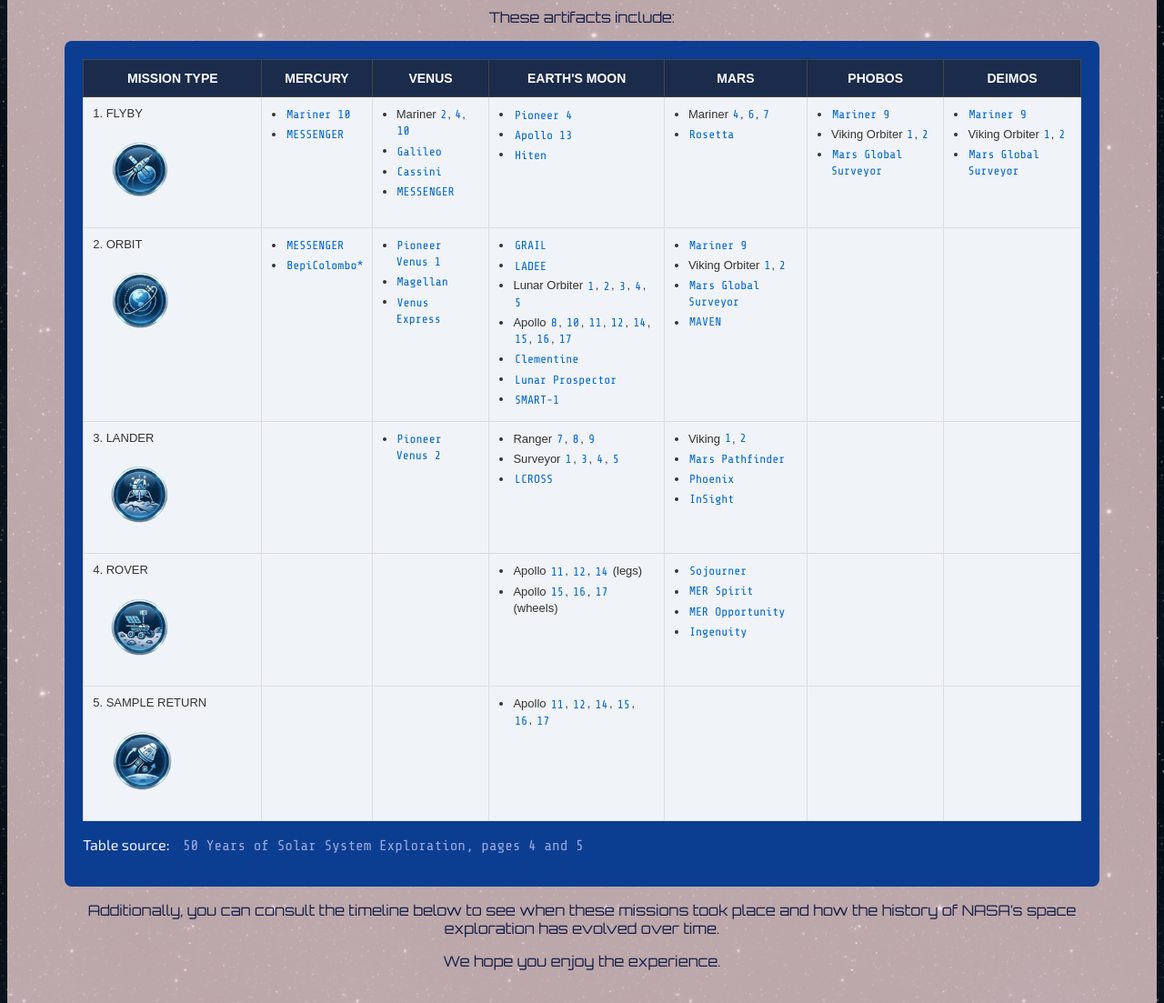
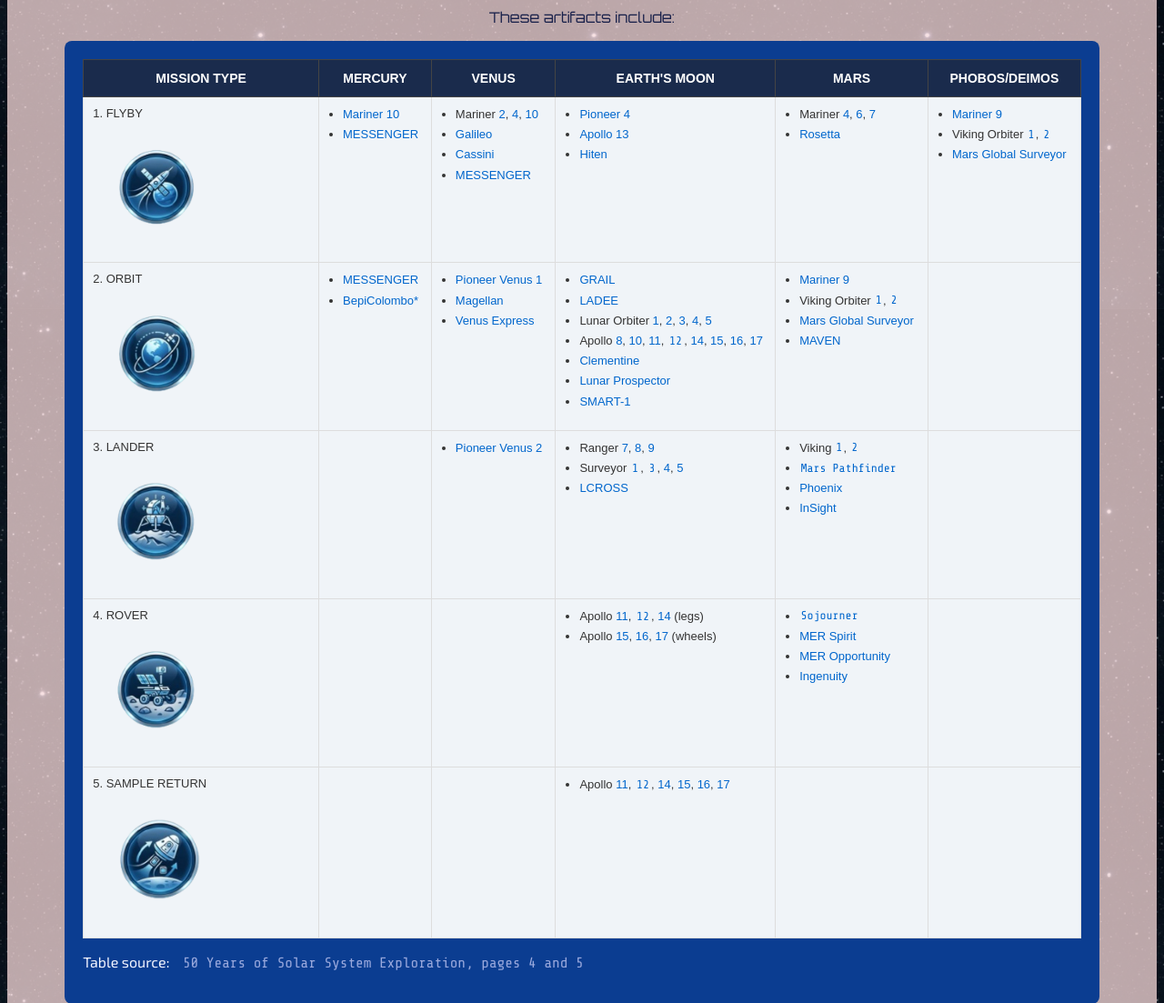
Before and after one commit to Dolle876/PioneerMuseum, a website: page index.html in a window 1280 px wide. Shown: the part 460-1563 px from the top of the page at 91% size. Drawn offline with nearby package versions, Linux system fonts and the light colour scheme; a web font is replaced by a local one.

Commit message:
Update index.html
nueva tabla

```diff
--- a/index.html
+++ b/index.html
@@ -105,11 +105,10 @@
                 <th class="solarsys-th">Venus</th>
                 <th class="solarsys-th">Earth's Moon</th>
                 <th class="solarsys-th">Mars</th>
-                <th class="solarsys-th">Phobos</th>
-                <th class="solarsys-th">Deimos</th>
+                <th class="solarsys-th">Phobos/Deimos</th>
               </tr>
             </thead>
-            <tbody>
+                        <tbody>
               <!-- 1. FLYBY -->
               <tr>
                 <td class="solarsys-td">
@@ -125,82 +124,62 @@
                 <td class="solarsys-td">
                   <ul class="solarsys-list">
                     <li class="solarsys-item">
-                      <a class="solarsys-link" href="#">Mariner 10</a>
+                      <span class="solarsys-link solarsys-link--inactive" title="Historia en preparación">Mariner 10</span>
                     </li>
                     <li class="solarsys-item">
-                      <a class="solarsys-link" href="#">MESSENGER</a>
+                      <span class="solarsys-link solarsys-link--inactive" title="Historia en preparación">MESSENGER</span>
                     </li>
                   </ul>
                 </td>
                 <td class="solarsys-td">
                   <ul class="solarsys-list">
                     <li class="solarsys-item">
-                      Mariner <a class="solarsys-link" href="#">2</a>,
-                      <a class="solarsys-link" href="#">4</a>,
-                      <a class="solarsys-link" href="#">10</a>
+                      Mariner <span class="solarsys-link solarsys-link--inactive" title="Historia en preparación">2</span>, <span class="solarsys-link solarsys-link--inactive" title="Historia en preparación">4</span>, <span class="solarsys-link solarsys-link--inactive" title="Historia en preparación">10</span>
                     </li>
                     <li class="solarsys-item">
-                      <a class="solarsys-link" href="#">Galileo</a>
+                      <span class="solarsys-link solarsys-link--inactive" title="Historia en preparación">Galileo</span>
                     </li>
                     <li class="solarsys-item">
-                      <a class="solarsys-link" href="#">Cassini</a>
+                      <span class="solarsys-link solarsys-link--inactive" title="Historia en preparación">Cassini</span>
                     </li>
                     <li class="solarsys-item">
-                      <a class="solarsys-link" href="#">MESSENGER</a>
+                      <span class="solarsys-link solarsys-link--inactive" title="Historia en preparación">MESSENGER</span>
                     </li>
                   </ul>
                 </td>
                 <td class="solarsys-td">
                   <ul class="solarsys-list">
                     <li class="solarsys-item">
-                      <a class="solarsys-link" href="#">Pioneer 4</a>
+                      <span class="solarsys-link solarsys-link--inactive" title="Historia en preparación">Pioneer 4</span>
                     </li>
                     <li class="solarsys-item">
-                      <a class="solarsys-link" href="#">Apollo 13</a>
+                      <span class="solarsys-link solarsys-link--inactive" title="Historia en preparación">Apollo 13</span>
                     </li>
                     <li class="solarsys-item">
-                      <a class="solarsys-link" href="#">Hiten</a>
+                      <span class="solarsys-link solarsys-link--inactive" title="Historia en preparación">Hiten</span>
                     </li>
                   </ul>
                 </td>
                 <td class="solarsys-td">
                   <ul class="solarsys-list">
                     <li class="solarsys-item">
-                      Mariner <a class="solarsys-link" href="#">4</a>,
-                      <a class="solarsys-link" href="#">6</a>,
-                      <a class="solarsys-link" href="#">7</a>
+                      Mariner <span class="solarsys-link solarsys-link--inactive" title="Historia en preparación">4</span>, <span class="solarsys-link solarsys-link--inactive" title="Historia en preparación">6</span>, <span class="solarsys-link solarsys-link--inactive" title="Historia en preparación">7</span>
                     </li>
                     <li class="solarsys-item">
-                      <a class="solarsys-link" href="#">Rosetta</a>
+                      <span class="solarsys-link solarsys-link--inactive" title="Historia en preparación">Rosetta</span>
                     </li>
                   </ul>
                 </td>
                 <td class="solarsys-td">
                   <ul class="solarsys-list">
                     <li class="solarsys-item">
-                      <a class="solarsys-link" href="#">Mariner 9</a>
+                      <span class="solarsys-link solarsys-link--inactive" title="Historia en preparación">Mariner 9</span>
                     </li>
                     <li class="solarsys-item">
-                      Viking Orbiter <a class="solarsys-link" href="#">1</a>,
-                      <a class="solarsys-link" href="#">2</a>
+                      Viking Orbiter <a class="solarsys-link solarsys-link--active" href="https://dolle876.github.io/MarsPage/#:~:text=The%20Vikings%20Missions">1</a>, <a class="solarsys-link solarsys-link--active" href="https://dolle876.github.io/MarsPage/#:~:text=The%20Vikings%20Missions">2</a>
                     </li>
                     <li class="solarsys-item">
-                      <a class="solarsys-link" href="#">Mars Global Surveyor</a>
-                    </li>
-                    </li>
-                  </ul>
-                </td>
-                <td class="solarsys-td">
-                  <ul class="solarsys-list">
-                    <li class="solarsys-item">
-                      <a class="solarsys-link" href="#">Mariner 9</a>
-                    </li>
-                    <li class="solarsys-item">
-                      Viking Orbiter <a class="solarsys-link" href="#">1</a>,
-                      <a class="solarsys-link" href="#">2</a>
-                    </li>
-                    <li class="solarsys-item">
-                      <a class="solarsys-link" href="#">Mars Global Surveyor</a>
+                      <span class="solarsys-link solarsys-link--inactive" title="Historia en preparación">Mars Global Surveyor</span>
                     </li>
                   </ul>
                 </td>
@@ -221,80 +200,67 @@
                 <td class="solarsys-td">
                   <ul class="solarsys-list">
                     <li class="solarsys-item">
-                      <a class="solarsys-link" href="#">MESSENGER</a>
+                      <span class="solarsys-link solarsys-link--inactive" title="Historia en preparación">MESSENGER</span>
                     </li>
                     <li class="solarsys-item">
-                      <a class="solarsys-link" href="#">BepiColombo*</a>
+                      <span class="solarsys-link solarsys-link--inactive" title="Historia en preparación">BepiColombo*</span>
                     </li>
                   </ul>
                 </td>
                 <td class="solarsys-td">
                   <ul class="solarsys-list">
                     <li class="solarsys-item">
-                      <a class="solarsys-link" href="#">Pioneer Venus 1</a>
+                      <span class="solarsys-link solarsys-link--inactive" title="Historia en preparación">Pioneer Venus 1</span>
                     </li>
                     <li class="solarsys-item">
-                      <a class="solarsys-link" href="#">Magellan</a>
+                      <span class="solarsys-link solarsys-link--inactive" title="Historia en preparación">Magellan</span>
                     </li>
                     <li class="solarsys-item">
-                      <a class="solarsys-link" href="#">Venus Express</a>
+                      <span class="solarsys-link solarsys-link--inactive" title="Historia en preparación">Venus Express</span>
                     </li>
                   </ul>
                 </td>
                 <td class="solarsys-td">
                   <ul class="solarsys-list">
                     <li class="solarsys-item">
-                      <a class="solarsys-link" href="#">GRAIL</a>
+                      <span class="solarsys-link solarsys-link--inactive" title="Historia en preparación">GRAIL</span>
                     </li>
                     <li class="solarsys-item">
-                      <a class="solarsys-link" href="#">LADEE</a>
+                      <span class="solarsys-link solarsys-link--inactive" title="Historia en preparación">LADEE</span>
                     </li>
                     <li class="solarsys-item">
-                      Lunar Orbiter <a class="solarsys-link" href="#">1</a>,
-                      <a class="solarsys-link" href="#">2</a>,
-                      <a class="solarsys-link" href="#">3</a>,
-                      <a class="solarsys-link" href="#">4</a>,
-                      <a class="solarsys-link" href="#">5</a>
+                      Lunar Orbiter <span class="solarsys-link solarsys-link--inactive" title="Historia en preparación">1</span>, <span class="solarsys-link solarsys-link--inactive" title="Historia en preparación">2</span>, <span class="solarsys-link solarsys-link--inactive" title="Historia en preparación">3</span>, <span class="solarsys-link solarsys-link--inactive" title="Historia en preparación">4</span>, <span class="solarsys-link solarsys-link--inactive" title="Historia en preparación">5</span>
                     </li>
                     <li class="solarsys-item">
-                      Apollo <a class="solarsys-link" href="#">8</a>,
-                      <a class="solarsys-link" href="#">10</a>,
-                      <a class="solarsys-link" href="#">11</a>,
-                      <a class="solarsys-link" href="#">12</a>,
-                      <a class="solarsys-link" href="#">14</a>,
-                      <a class="solarsys-link" href="#">15</a>,
-                      <a class="solarsys-link" href="#">16</a>,
-                      <a class="solarsys-link" href="#">17</a>
+                      Apollo <span class="solarsys-link solarsys-link--inactive" title="Historia en preparación">8</span>, <span class="solarsys-link solarsys-link--inactive" title="Historia en preparación">10</span>, <span class="solarsys-link solarsys-link--inactive" title="Historia en preparación">11</span>, <a class="solarsys-link solarsys-link--active" href="https://dolle876.github.io/MoonPage/#:~:text=Intrepid%20%28Apollo%2012">12</a>, <span class="solarsys-link solarsys-link--inactive" title="Historia en preparación">14</span>, <span class="solarsys-link solarsys-link--inactive" title="Historia en preparación">15</span>, <span class="solarsys-link solarsys-link--inactive" title="Historia en preparación">16</span>, <span class="solarsys-link solarsys-link--inactive" title="Historia en preparación">17</span>
                     </li>
                     <li class="solarsys-item">
-                      <a class="solarsys-link" href="#">Clementine</a>
+                      <span class="solarsys-link solarsys-link--inactive" title="Historia en preparación">Clementine</span>
                     </li>
                     <li class="solarsys-item">
-                      <a class="solarsys-link" href="#">Lunar Prospector</a>
+                      <span class="solarsys-link solarsys-link--inactive" title="Historia en preparación">Lunar Prospector</span>
                     </li>
                     <li class="solarsys-item">
-                      <a class="solarsys-link" href="#">SMART-1</a>
+                      <span class="solarsys-link solarsys-link--inactive" title="Historia en preparación">SMART-1</span>
                     </li>
                   </ul>
                 </td>
                 <td class="solarsys-td">
                   <ul class="solarsys-list">
                     <li class="solarsys-item">
-                      <a class="solarsys-link" href="#">Mariner 9</a>
+                      <span class="solarsys-link solarsys-link--inactive" title="Historia en preparación">Mariner 9</span>
                     </li>
                     <li class="solarsys-item">
-                      Viking Orbiter <a class="solarsys-link" href="#">1</a>,
-                      <a class="solarsys-link" href="#">2</a>
+                      Viking Orbiter <a class="solarsys-link solarsys-link--active" href="https://dolle876.github.io/MarsPage/#:~:text=The%20Vikings%20Missions">1</a>, <a class="solarsys-link solarsys-link--active" href="https://dolle876.github.io/MarsPage/#:~:text=The%20Vikings%20Missions">2</a>
                     </li>
                     <li class="solarsys-item">
-                      <a class="solarsys-link" href="#">Mars Global Surveyor</a>
+                      <span class="solarsys-link solarsys-link--inactive" title="Historia en preparación">Mars Global Surveyor</span>
                     </li>
                     <li class="solarsys-item">
-                      <a class="solarsys-link" href="#">MAVEN</a>
+                      <span class="solarsys-link solarsys-link--inactive" title="Historia en preparación">MAVEN</span>
                     </li>
                   </ul>
                 </td>
-                <td class="solarsys-td"></td>
                 <td class="solarsys-td"></td>
               </tr>
 
@@ -314,46 +280,39 @@
                 <td class="solarsys-td">
                   <ul class="solarsys-list">
                     <li class="solarsys-item">
-                      <a class="solarsys-link" href="#">Pioneer Venus 2</a>
+                      <span class="solarsys-link solarsys-link--inactive" title="Historia en preparación">Pioneer Venus 2</span>
                     </li>
                   </ul>
                 </td>
                 <td class="solarsys-td">
                   <ul class="solarsys-list">
                     <li class="solarsys-item">
-                      Ranger <a class="solarsys-link" href="#">7</a>,
-                      <a class="solarsys-link" href="#">8</a>,
-                      <a class="solarsys-link" href="#">9</a>
+                      Ranger <span class="solarsys-link solarsys-link--inactive" title="Historia en preparación">7</span>, <span class="solarsys-link solarsys-link--inactive" title="Historia en preparación">8</span>, <span class="solarsys-link solarsys-link--inactive" title="Historia en preparación">9</span>
                     </li>
                     <li class="solarsys-item">
-                      Surveyor <a class="solarsys-link" href="#">1</a>,
-                      <a class="solarsys-link" href="#">3</a>,
-                      <a class="solarsys-link" href="#">4</a>,
-                      <a class="solarsys-link" href="#">5</a>
+                      Surveyor <a class="solarsys-link solarsys-link--active" href="https://dolle876.github.io/MoonPage/#:~:text=Surveyor%201%3A%20NASA">1</a>, <a class="solarsys-link solarsys-link--active" href="https://dolle876.github.io/MoonPage/#:~:text=Intrepid%20%28Apollo%2012">3</a>, <span class="solarsys-link solarsys-link--inactive" title="Historia en preparación">4</span>, <span class="solarsys-link solarsys-link--inactive" title="Historia en preparación">5</span>
                     </li>
                     <li class="solarsys-item">
-                      <a class="solarsys-link" href="#">LCROSS</a>
+                      <span class="solarsys-link solarsys-link--inactive" title="Historia en preparación">LCROSS</span>
                     </li>
                   </ul>
                 </td>
                 <td class="solarsys-td">
                   <ul class="solarsys-list">
                     <li class="solarsys-item">
-                      Viking <a class="solarsys-link" href="#">1</a>,
-                      <a class="solarsys-link" href="#">2</a>
+                      Viking <a class="solarsys-link solarsys-link--active" href="https://dolle876.github.io/MarsPage/#:~:text=The%20Vikings%20Missions">1</a>, <a class="solarsys-link solarsys-link--active" href="https://dolle876.github.io/MarsPage/#:~:text=The%20Vikings%20Missions">2</a>
                     </li>
                     <li class="solarsys-item">
-                      <a class="solarsys-link" href="#">Mars Pathfinder</a>
+                      <a class="solarsys-link solarsys-link--active" href="https://dolle876.github.io/MarsPage/#:~:text=Sojourner%3A%20The%20first%20rover">Mars Pathfinder</a>
                     </li>
                     <li class="solarsys-item">
-                      <a class="solarsys-link" href="#">Phoenix</a>
+                      <span class="solarsys-link solarsys-link--inactive" title="Historia en preparación">Phoenix</span>
                     </li>
                     <li class="solarsys-item">
-                      <a class="solarsys-link" href="#">InSight</a>
+                      <span class="solarsys-link solarsys-link--inactive" title="Historia en preparación">InSight</span>
                     </li>
                   </ul>
                 </td>
-                <td class="solarsys-td"></td>
                 <td class="solarsys-td"></td>
               </tr>
 
@@ -374,34 +333,29 @@
                 <td class="solarsys-td">
                   <ul class="solarsys-list">
                     <li class="solarsys-item">
-                      Apollo <a class="solarsys-link" href="#">11</a>,
-                      <a class="solarsys-link" href="#">12</a>,
-                      <a class="solarsys-link" href="#">14</a> (legs)
+                      Apollo <span class="solarsys-link solarsys-link--inactive" title="Historia en preparación">11</span>, <a class="solarsys-link solarsys-link--active" href="https://dolle876.github.io/MoonPage/#:~:text=Intrepid%20%28Apollo%2012">12</a>, <span class="solarsys-link solarsys-link--inactive" title="Historia en preparación">14</span> (legs)
                     </li>
                     <li class="solarsys-item">
-                      Apollo <a class="solarsys-link" href="#">15</a>,
-                      <a class="solarsys-link" href="#">16</a>,
-                      <a class="solarsys-link" href="#">17</a> (wheels)
+                      Apollo <span class="solarsys-link solarsys-link--inactive" title="Historia en preparación">15</span>, <span class="solarsys-link solarsys-link--inactive" title="Historia en preparación">16</span>, <span class="solarsys-link solarsys-link--inactive" title="Historia en preparación">17</span> (wheels)
                     </li>
                   </ul>
                 </td>
                 <td class="solarsys-td">
                   <ul class="solarsys-list">
                     <li class="solarsys-item">
-                      <a class="solarsys-link" href="#">Sojourner</a>
+                      <a class="solarsys-link solarsys-link--active" href="https://dolle876.github.io/MarsPage/#:~:text=Sojourner%3A%20The%20first%20rover">Sojourner</a>
                     </li>
                     <li class="solarsys-item">
-                      <a class="solarsys-link" href="#">MER Spirit</a>
+                      <span class="solarsys-link solarsys-link--inactive" title="Historia en preparación">MER Spirit</span>
                     </li>
                     <li class="solarsys-item">
-                      <a class="solarsys-link" href="#">MER Opportunity</a>
+                      <span class="solarsys-link solarsys-link--inactive" title="Historia en preparación">MER Opportunity</span>
                     </li>
                     <li class="solarsys-item">
-                      <a class="solarsys-link" href="#">Ingenuity</a>
+                      <span class="solarsys-link solarsys-link--inactive" title="Historia en preparación">Ingenuity</span>
                     </li>
                   </ul>
                 </td>
-                <td class="solarsys-td"></td>
                 <td class="solarsys-td"></td>
               </tr>
 
@@ -422,21 +376,15 @@
                 <td class="solarsys-td">
                   <ul class="solarsys-list">
                     <li class="solarsys-item">
-                      Apollo <a class="solarsys-link" href="#">11</a>,
-                      <a class="solarsys-link" href="#">12</a>,
-                      <a class="solarsys-link" href="#">14</a>,
-                      <a class="solarsys-link" href="#">15</a>,
-                      <a class="solarsys-link" href="#">16</a>,
-                      <a class="solarsys-link" href="#">17</a>
+                      Apollo <span class="solarsys-link solarsys-link--inactive" title="Historia en preparación">11</span>, <a class="solarsys-link solarsys-link--active" href="https://dolle876.github.io/MoonPage/#:~:text=Intrepid%20%28Apollo%2012">12</a>, <span class="solarsys-link solarsys-link--inactive" title="Historia en preparación">14</span>, <span class="solarsys-link solarsys-link--inactive" title="Historia en preparación">15</span>, <span class="solarsys-link solarsys-link--inactive" title="Historia en preparación">16</span>, <span class="solarsys-link solarsys-link--inactive" title="Historia en preparación">17</span>
                     </li>
                   </ul>
-                </td>
-                <td class="solarsys-td">
                 </td>
                 <td class="solarsys-td"></td>
                 <td class="solarsys-td"></td>
               </tr>
             </tbody>
+
           </table>
 
           <p class="solarsys-source">
```
